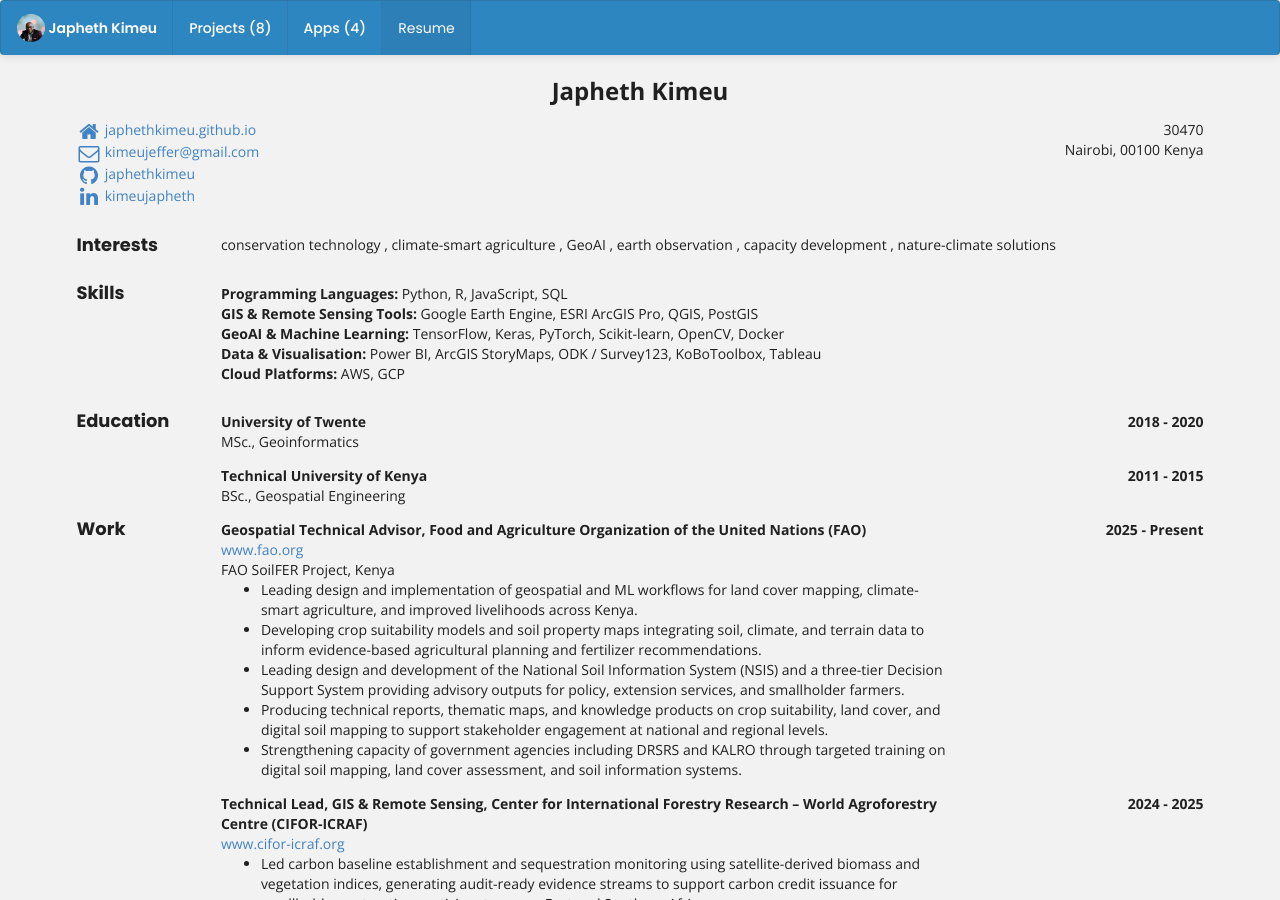
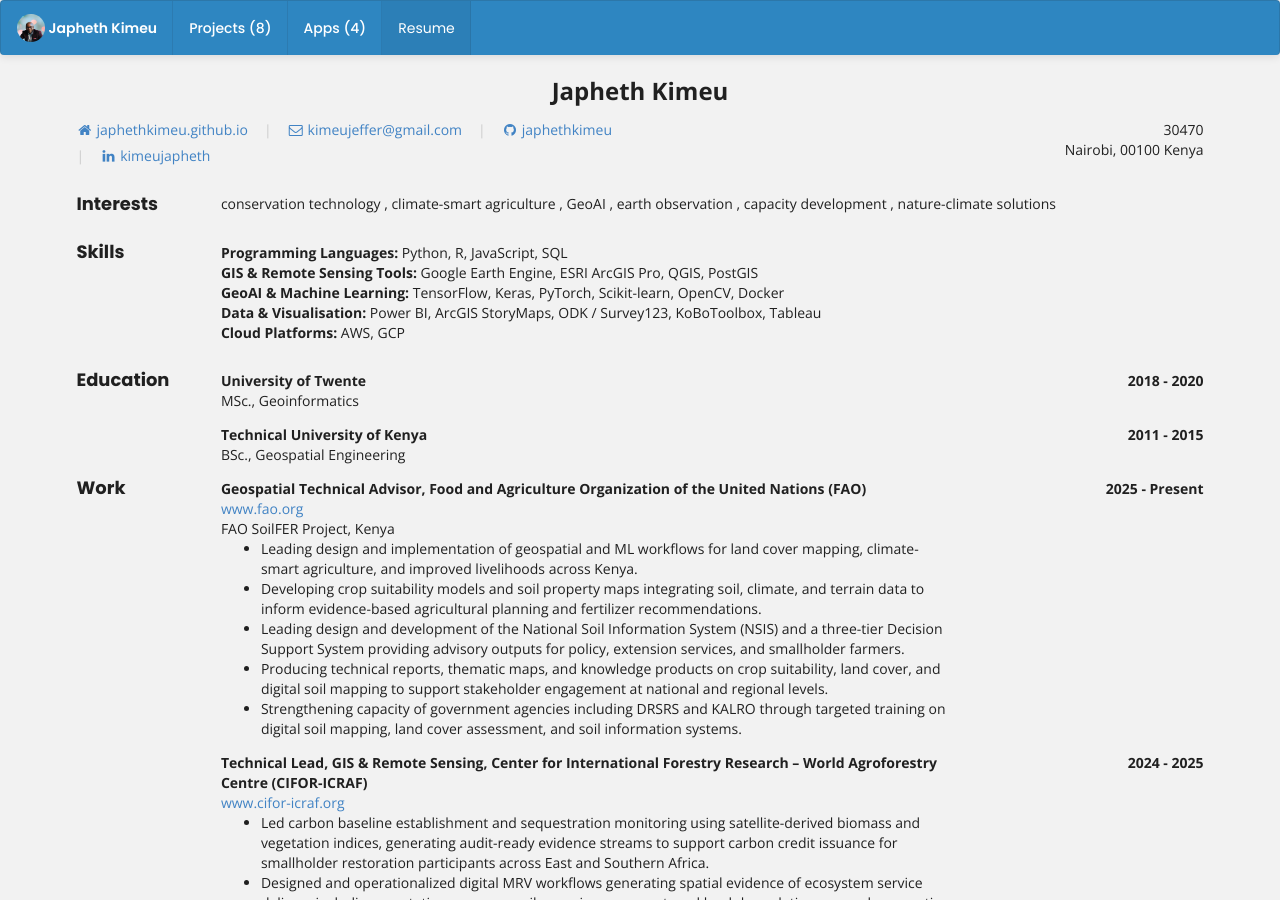
Before and after one commit to japhethkimeu/japhethkimeu.github.io, a Jekyll site: the page built from bio/index.html, in a window 1280 px wide and 900 px high. Built offline with Jekyll 4.4.1, drawn with Linux system fonts in a browser that asks for light colours.

Commit message:
Display contact links in a single inline row

```diff
--- a/_includes/bio-network-links.html
+++ b/_includes/bio-network-links.html
@@ -1,13 +1,15 @@
 <!-- Used by theme-bio-builtin-1,2 -->
 
+<p class="ui no-bottom" style="display: flex; flex-wrap: wrap; gap: 6px 16px; align-items: center;">
 {% if site.data.bio.basics.website %}
-  <p class="ui no-bottom"><a href="{{ site.data.bio.basics.website }}"> <i class="large home icon "></i>{{ site.data.bio.basics.website | remove: "http://" | remove: "https://" }}</a></p>
+  <a href="{{ site.data.bio.basics.website }}"><i class="home icon"></i>{{ site.data.bio.basics.website | remove: "http://" | remove: "https://" }}</a>
 {% endif %}
-
 {% if site.data.bio.basics.email %}
-<p class="ui no-bottom"><a href="mailto:{{ site.data.bio.basics.email }}"> <i class="large mail outline icon "></i>{{ site.data.bio.basics.email }}</a></p>
+  <span style="color:#ccc;">|</span>
+  <a href="mailto:{{ site.data.bio.basics.email }}"><i class="mail outline icon"></i>{{ site.data.bio.basics.email }}</a>
 {% endif %}
-
 {% for entry in site.data.bio.basics.profiles %}
-     <p class="ui no-bottom"><a href="{{ entry.url }}"> <i class="large {{ entry.network | downcase }} icon "></i>{{ entry.username }}</a></p>
+  <span style="color:#ccc;">|</span>
+  <a href="{{ entry.url }}"><i class="{{ entry.network | downcase }} icon"></i>{{ entry.username }}</a>
 {% endfor %}
+</p>
```
